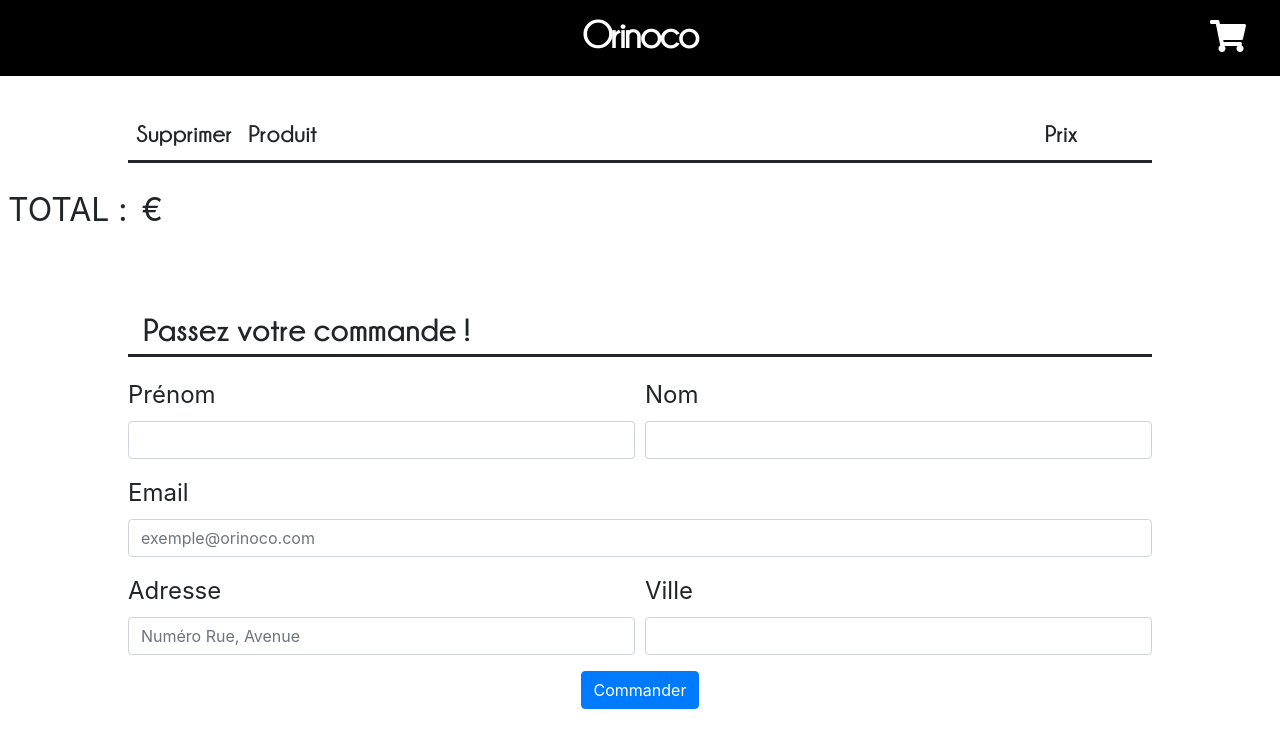
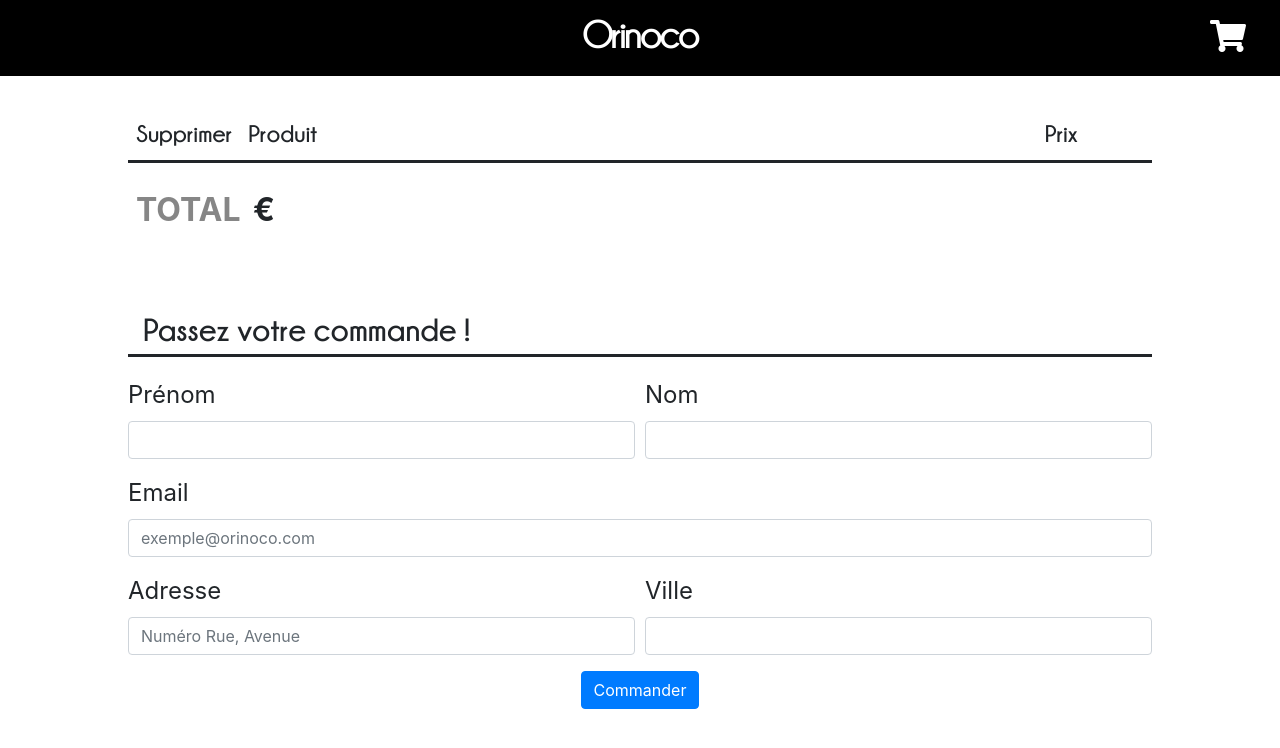
Before and after one commit to NicolasMiladinovic/Orinoco, a plain HTML site: page site/html/panier.html in a window 1280 px wide. Drawn offline with nearby package versions, Linux system fonts and the light colour scheme.

Commit message:
Avancement Panier (Front)

```diff
--- a/site/html/panier.html
+++ b/site/html/panier.html
@@ -27,8 +27,8 @@
     </div>
 
     <div id="produit"></div>
-    <div class="d-flex bd-highlight">
-        <div class="p-2 flex-fill bd-highlight" id="total">TOTAL : <span id="totalPrice"></span> €</div>
+    <div class="d-flex bd-highlight divTotal">
+        <div class="p-2 flex-fill bd-highlight" id="total"><span id="txtTotal"> TOTAL </span> <span id="totalPrice"></span> €</div>
     </div>
 
     <form id="form">
--- a/site/js/panier.js
+++ b/site/js/panier.js
@@ -79,12 +79,6 @@ function displayAllCart() {
         newProduct.appendChild(newDivPrice);
         panier.appendChild(newProduct);
 
-        // newProduct.appendChild(removeButton);
-        // newProduct.appendChild(newImg);
-        // newProduct.appendChild(newDivName);
-        // newProduct.appendChild(newDivPrice);
-
-        // panier.appendChild(newProduct);
     });
     localStorage.setItem("Total", totalPrice);
     document.getElementById('totalPrice').innerHTML = totalPrice;
--- a/site/style.css
+++ b/site/style.css
@@ -232,8 +232,18 @@ a:hover {
 
 #total {
   font-size: 2rem;
+  font-weight: bold;
 }
 
+.divTotal {
+  width: 80%;
+  display: flex;
+  margin: 0 auto 0 auto;
+}
+
+#txtTotal {
+  color: #868686;
+}
 
 
 .card {
```
